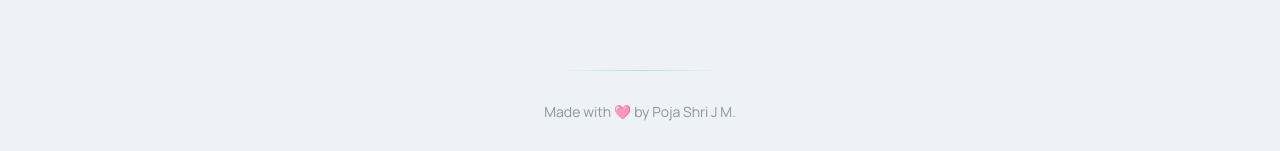
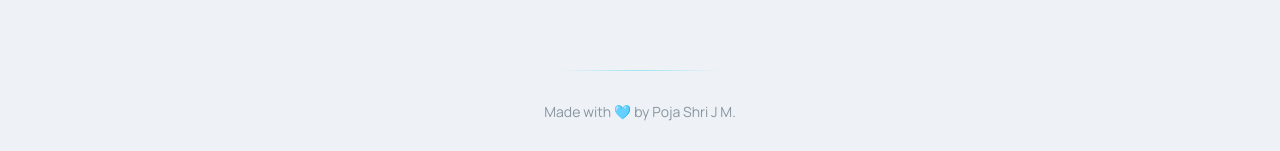
Before and after one commit to PojashriJM/PojashriJM_Portfolio, a Next.js app: page / in a window 1280 px wide. Shown: the part 6641-6792 px from the top of the page. Built offline with nearby package versions, Linux system fonts and the light colour scheme.

Commit message:
made footer changes

```diff
--- a/app/page.tsx
+++ b/app/page.tsx
@@ -432,7 +432,7 @@ export default function Home() {
         {/* Footer */}
         <footer className={`text-center py-8 relative ${TEXT_MUTED} text-sm`}>
           <div className="absolute top-0 left-1/2 -translate-x-1/2 w-40 h-px bg-gradient-to-r from-transparent via-[#22D3EE]/40 to-transparent" />
-          Made with 🩷 by Poja Shri J M.
+          Made with 🩵 by Poja Shri J M.
         </footer>
       </main>
     </>
```
